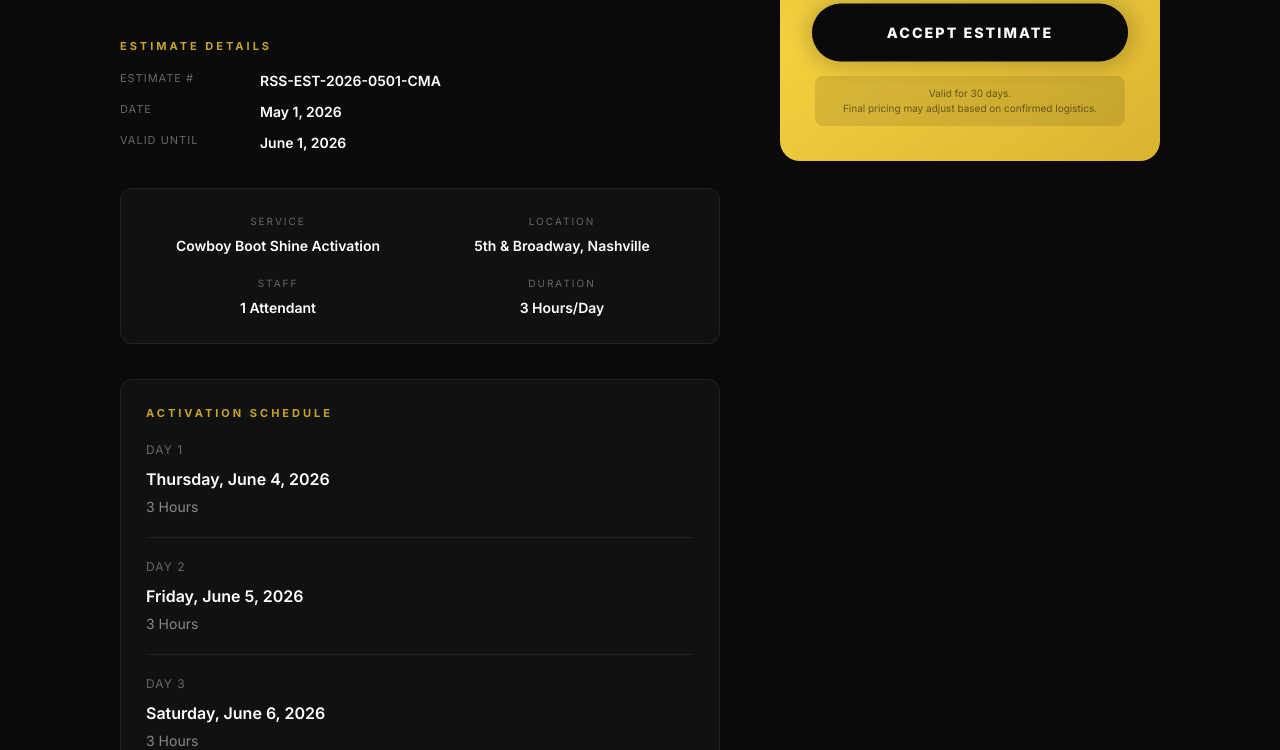
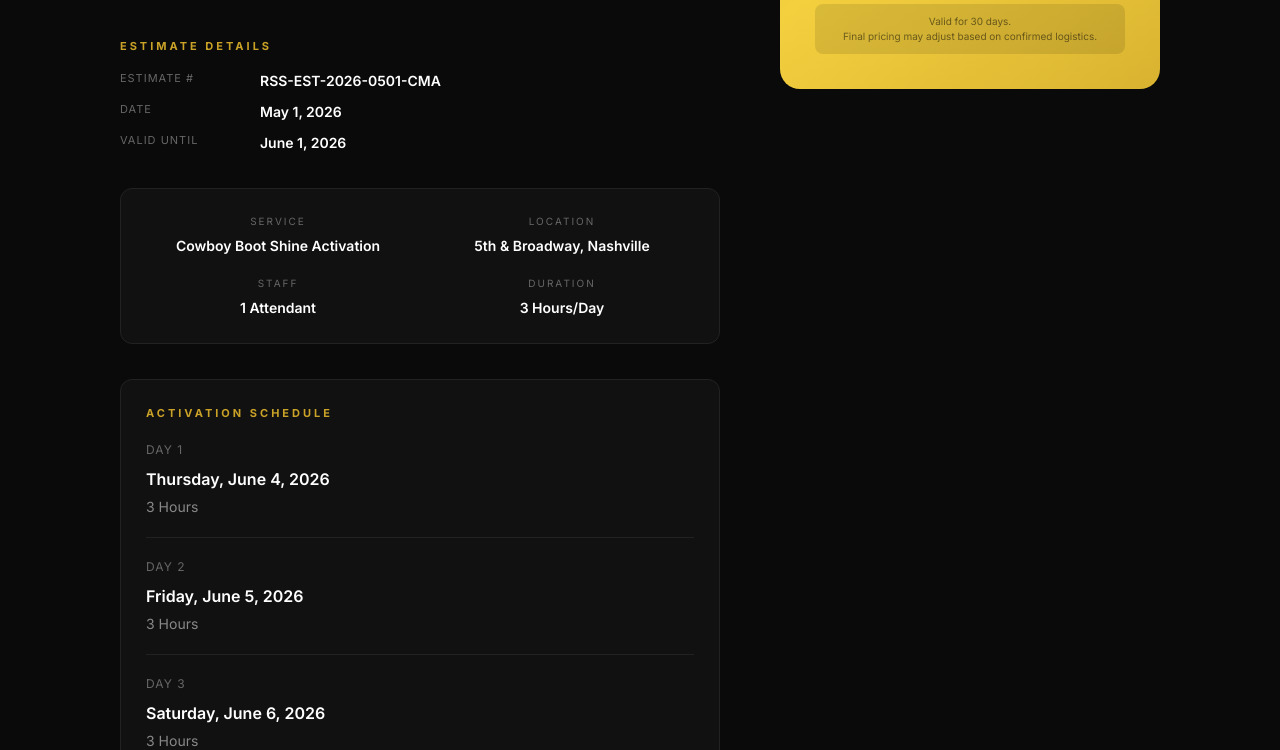
Before and after one commit to dakirkley/event-engagement-blueprint, a plain HTML site: page CMA-estimate.html in a window 1280 px wide. Shown: the part 350-1100 px from the top of the page. Drawn offline with Linux system fonts and the light colour scheme.

Commit message:
Remove accept button from CMA estimate

```diff
--- a/CMA-estimate.html
+++ b/CMA-estimate.html
@@ -518,10 +518,7 @@
                     <div class="action-title">Preliminary Estimate</div>
                     <div class="estimate-label-small">Total Investment</div>
                     <div class="estimate-total-display">$4,925</div>
-                    <a href="mailto:dave@usshoeshine.com?subject=Estimate Acceptance - RSS-EST-2026-0501-CMA" class="cta-button">
-                        Accept Estimate
-                    </a>
-                    <div class="validity-note">
+                    <div class="validity-note" style="margin-top: 25px;">
                         Valid for 30 days.<br>
                         Final pricing may adjust based on confirmed logistics.
                     </div>
```
